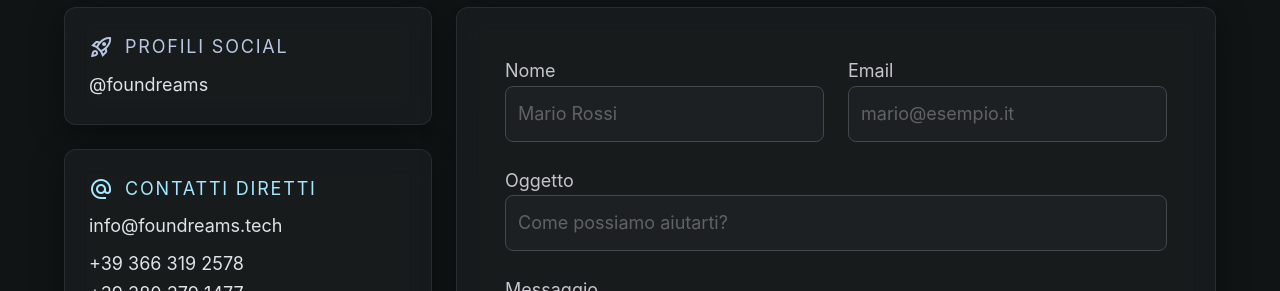
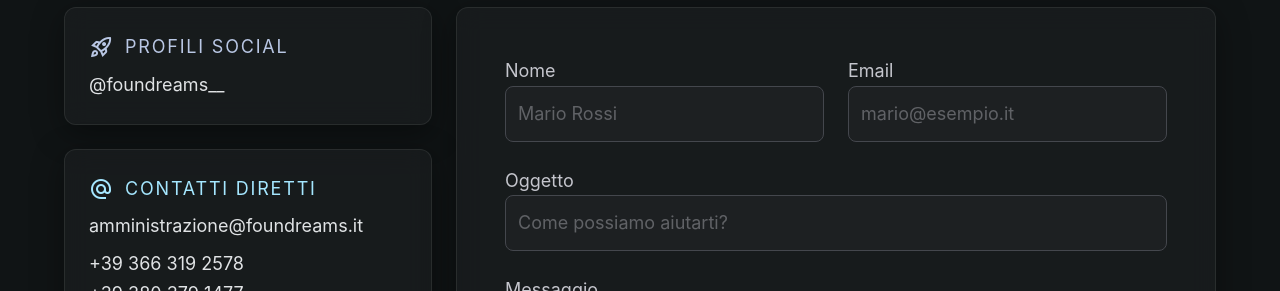
Before and after one commit to SandMan00001/pagina-web, a React (Vite) app: page /contattaci in a window 1280 px wide. Shown: the part 405-696 px from the top of the page. Built offline with nearby package versions, Linux system fonts and the light colour scheme.

Commit message:
messa apposto contatti

```diff
--- a/src/pages/Contattaci.tsx
+++ b/src/pages/Contattaci.tsx
@@ -113,7 +113,7 @@ export const Contattaci: React.FC = () => {
               <span className="font-label-md text-label-md uppercase tracking-widest">profili social</span>
             </div>
             <div className="font-body-md text-on-surface flex items-center gap-2">
-              @foundreams
+              @foundreams__
             </div>
           </div>
           <div className="glass-card p-md rounded-xl transition-transform duration-200">
@@ -122,7 +122,7 @@ export const Contattaci: React.FC = () => {
               <span className="font-label-md text-label-md uppercase tracking-widest">Contatti Diretti</span>
             </div>
             <div className="font-body-md text-on-surface space-y-xs">
-              <div>info@foundreams.tech</div>
+              <div>amministrazione@foundreams.it</div>
               <div className="pt-xs">
                 <div>+39 366 319 2578</div>
                 <div>+39 380 379 1477</div>
```
